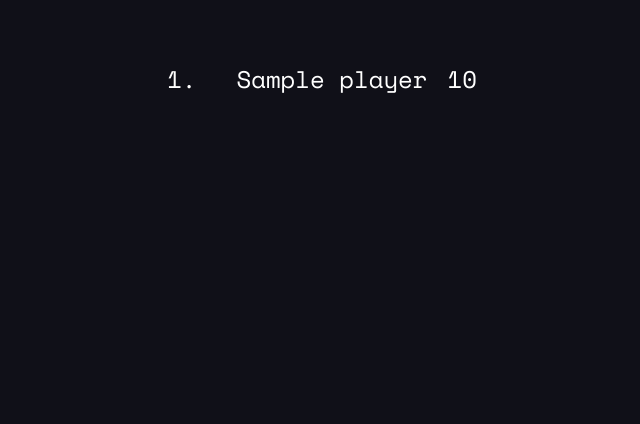
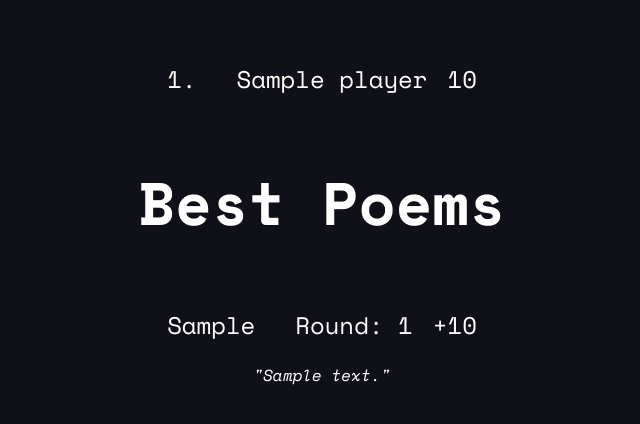
Before and after one commit to zhu-bat/poem-game, a Flask app: template templates/player/endgame.html in a window 1280 px wide. Shown: the part 184-608 px from the top of the page, without its empty margins (318-958 px from the left). Run offline with Flask 3, Linux system fonts and the light colour scheme; tables that the repository leaves empty hold one stand-in row (values such as "Sample post"); the template is opened without the code that fills it: values that come from a table or form of the project are taken from there, most other values are stand-ins (such as "Sample title", 1, 10 or a date in 2020).

Commit message:
Show best poems on final screen

```diff
--- a/app.py
+++ b/app.py
@@ -99,7 +99,8 @@ def game():
         return render_template("player/results.html", player=player, server=server, is_vip=is_vip)
 
     if server.phase == "endgame":
-        return render_template("player/endgame.html", player=player_id, server=server, is_vip=is_vip)
+        return render_template("player/endgame.html", player=player_id, server=server, is_vip=is_vip,
+                               poems=server.get_best_poems())
 
     return render_template('game.html', server=server.to_json())
 
--- a/models.py
+++ b/models.py
@@ -13,8 +13,8 @@ app.config['SQLALCHEMY_DATABASE_URI'] = 'sqlite:///poem_game.db'
 app.secret_key = 'thisisagoodsecretkey'
 db = SQLAlchemy(app, session_options={"autoflush": False})
 
-WRITING_TIMELIMIT = 120
-VOTING_TIMELIMIT = 30
+WRITING_TIMELIMIT = 30
+VOTING_TIMELIMIT = 300
 EMPTY_TIMELIMIT = 600
 
 class GamePhase(enum.Enum):
@@ -44,7 +44,7 @@ class Server(db.Model):
     def generate_words(self):
         with open('words.json') as f:
             data = json.load(f)
-            return random.choices(list(data.keys()), weights=data.values(), k=30)
+            return random.choices(list(data.keys()), weights=data.values(), k=40)
 
     def send_voting_poems(self, player):
         return {p.id: p.poem for p in self.get_players() if p != player and p.poem_submitted()}
@@ -100,12 +100,15 @@ class Server(db.Model):
             p.score += score
             if p.poem and score >= all_scores[(len(all_scores)//3) - 1]:
                 # Save poem
-                poem = Poem(player=p.id, server=self.id, content=p.poem, score=score)
+                poem = Poem(player=p.name, server=self.id, round=self.round, content=p.poem, score=score)
                 db.session.add(poem)
         db.session.commit()
 
     def get_players_ranked(self):
         return sorted(self.get_players(), key=lambda p: p.score)[::-1]
+
+    def get_best_poems(self):
+        return Poem.query.filter_by(server=self.id).order_by(Poem.score.desc()).all()
 
     def to_json(self):
         return {
@@ -180,7 +183,8 @@ class Player(db.Model):
 class Poem(db.Model):
     id: Mapped[int] = mapped_column(primary_key=True)
     server: Mapped[int] = mapped_column(db.ForeignKey(Server.id))
-    player: Mapped[int] = mapped_column(db.ForeignKey(Player.id))
+    player: Mapped[str] = mapped_column(String(20))
+    round: Mapped[int] = mapped_column()
     content: Mapped[str] = mapped_column(String(500))
     score: Mapped[int] = mapped_column(default=0)
 
--- a/templates/player/endgame.html
+++ b/templates/player/endgame.html
@@ -23,6 +23,19 @@
     </div>
     {% endfor %}
 </div>
+<h1>Best Poems</h1>
+<div class="leaderboard">
+    {% for p in poems %}
+    <div class="player-entry">
+        <div class="row">
+            <span> {{ p.player }}</span>
+            <span> Round: {{ p.round }}</span>
+            <span class="score"> +{{ p.score }} </span>
+        </div>
+        <div class="player-poem"><em>"{{ p.content }}"</em></div>
+    </div>
+    {% endfor %}
+</div>
 
 
 {% endblock %}
```
